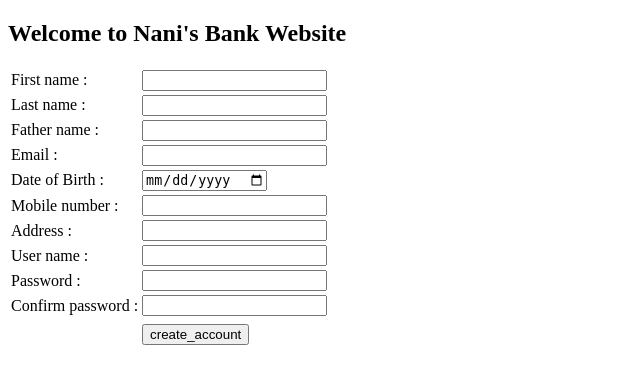
After one commit to ybhanuteja555/NaniBankWebsite, a PHP site: page /create_account.html in a window 1280 px wide. The commit adds this page. Shown: the top 384 px of the page, without its empty margins (0-640 px from the left). Run offline with PHP 8.4, Linux system fonts and the light colour scheme.

Commit message:
account creation page is completed.

```diff
--- /dev/null
+++ b/create_account.html
@@ -0,0 +1,81 @@
+<!DOCTYPE html>
+<html>
+<head>
+	<meta charset="utf-8">
+	<meta name="viewport" content="width=device-width, initial-scale=1">
+	<title>Create Account</title>
+	<script type="text/javascript">
+		function abc()
+		{
+			if(document.getElementById('password').value =="" || document.getElementById('confirm_password').value ==""){
+
+			}
+			else if(document.getElementById('password').value == document.getElementById('confirm_password').value)
+			{
+				document.getElementById('message').style.color = 'green';
+				document.getElementById('message').innerHTML = 'password is matching';
+			}
+			else
+			{
+				document.getElementById('message').style.color = 'red';
+				document.getElementById('message').innerHTML = 'password is not matching';
+			}
+		}
+	</script>
+</head>
+<body>
+	<h2>Welcome to Nani's Bank Website</h2>
+	<form action="create_account.php" method="post" >
+		<table>
+			<tr>
+				<td>First name :</td>
+				<td><input type="text" name="first_name" required></td>
+			</tr>
+			<tr>
+				<td>Last name :</td>
+				<td><input type="text" name="last_name" required></td>
+			</tr>
+			<tr>
+				<td>Father name :</td>
+				<td><input type="text" name="father_name" required></td>
+			</tr>
+			<tr>
+				<td>Email :</td>
+				<td><input type="email" name="email" required></td>
+			</tr>
+			<tr>
+				<td>Date of Birth :</td>
+				<td><input type="date" name="DOB" required></td>
+			</tr>
+			<tr>
+				<td>Mobile number :</td>
+				<td><input type="tel" name="mobile_number" pattern="[1-9]{1}[0-9]{9}" required></td>
+			</tr>
+			<tr>
+				<td>Address :</td>
+				<td><input type="textarea" name="address" required></td>
+			</tr>
+			<tr>
+				<td>User name :</td>
+				<td><input type="text" name="user_name" required></td>
+			</tr>
+			<tr>
+				<td>Password :</td>
+				<td><input type="password" id="password" name="password"   required></td>
+			</tr>
+			<tr>
+				<td>Confirm password :</td>
+				<td><input type="password" id="confirm_password" name="confirm_password" onkeyup="abc()" required></td>
+			</tr>
+			<tr>
+				<td></td>
+				<td><span id='message'></span></td>
+			</tr>
+			<tr>
+				<td></td>
+				<td><input type="submit" value="create_account" name="action"></td>
+			</tr>
+		</table>
+	</form>
+</body>
+</html>
--- a/login.html
+++ b/login.html
@@ -28,7 +28,7 @@
 				<tr>
 					<td></td>
 					<td><input type="submit" name="action" value="login">
-					<input type="submit" name="action" value="Create Account"></td>
+					<input type="submit" name="action" value="Create_Account"></td>
 				</tr>
 			</table>
 		</form>
--- a/login.php
+++ b/login.php
@@ -7,7 +7,6 @@
 </head>
 <body>
 	<?php
-
 	if ($_SERVER['REQUEST_METHOD']=='POST') {
 		// code...
 		if ($_POST['action']=='login') {
@@ -25,7 +24,7 @@
 			$query = "select * from bank_users where user_name=? and password=?";
 			$stmt = $conn->prepare($query);
 			$stmt->bind_param("ss",$user_name,$password);
-
+			$stmt->execute();
 			$result = $stmt->get_result();
 
 			if($result->num_rows > 0)
@@ -40,7 +39,7 @@
 		}
 		elseif ($_POST['action']=='Create_Account') {
 			// code...
-			header(location:create_account.html);
+			header("Location:create_account.html",true,301);
 			exit();
 		}
 	}
```
Also changed, not shown: create_account.php (added, +73 -0 lines).
